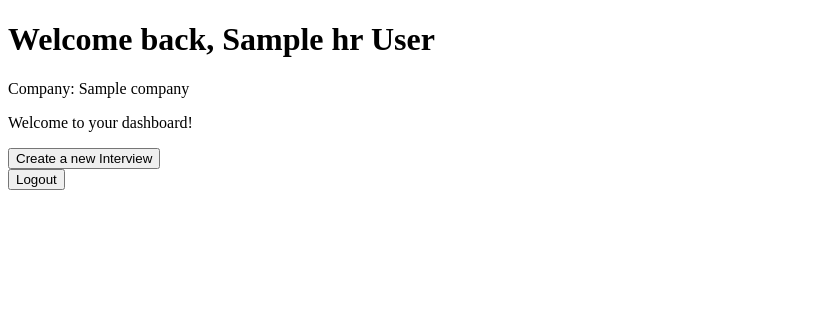
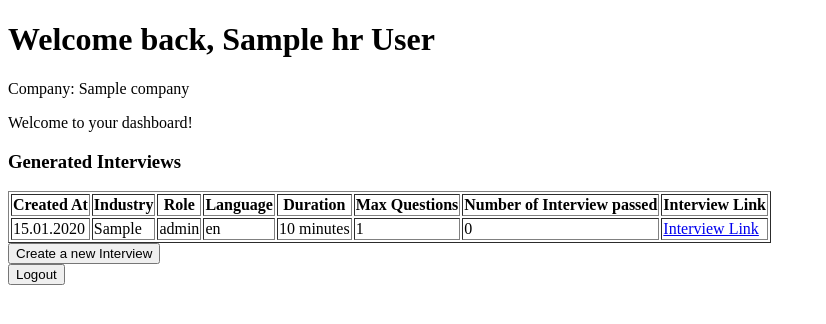
Before and after one commit to sidneygolstein/tunz.ai, a Flask app: page /home/1 in a window 1280 px wide. Shown: the top 324 px of the page, without its empty margins (0-826 px from the left). Run offline with Flask 3, Linux system fonts and the light colour scheme; tables that the repository leaves empty hold one stand-in row (values such as "Sample post"); data that the repository does not hold is empty; parts of the project's set-up code (start-up, migrations or seed data) failed here and were passed over.

Commit message:
New admin dashboard updated with every HR + new HR dashboard. HR now connected to the interview tehy create. It updates on the HR dashboard evevery time the HR create a new itw. Also, everyime an applicant passes the interview, it updates the dashboard. Need to have a 'see info' column on the HR interview dashboard to be able to access to all sessions passed by the applicants for a particular itw. Also, need to add in the admin homepage a new dashboard with general KPIs: #HR, #itw, #sessions...

```diff
--- a/app/main/routes.py
+++ b/app/main/routes.py
@@ -19,26 +19,46 @@ def create_or_load_session():
         session['assistant_id'] = None
         session['language'] = None
 
-@main.route('/home')
 #@jwt_required()
 # routes/main.py
-@main.route('/home/<int:user_id>')
-def home(user_id):
-    user = HR.query.get(user_id)
-    if not user:
+@main.route('/home/<int:hr_id>')
+def home(hr_id):
+    hr = HR.query.get(hr_id)
+    if not hr:
         return redirect(url_for('auth.login'))
 
-    return render_template('hr/hr_homepage.html', hr_name=user.name, hr_surname=user.surname, company_name=user.company.name)
+    interviews = Interview.query.filter_by(hr_id=hr_id).all()
+    interview_data = []
+    for interview in interviews:
+        interview_parameters = InterviewParameter.query.filter_by(interview_id=interview.id).first()
+        sessions_count = Session.query.filter_by(interview_parameter_id=interview_parameters.id).count()
+        interview_link = url_for('main.applicant_home', interview_parameter_id=interview_parameters.id, _external=True)
+        interview_data.append({
+            'created_at': interview.created_at.strftime("%d.%m.%Y"),  # Format the date
+            'industry': interview_parameters.industry,
+            'role': interview_parameters.role,
+            'language': interview_parameters.language,
+            'duration': interview_parameters.duration,
+            'max_questions': interview_parameters.max_questions,
+            'sessions_count': sessions_count,
+            'interview_link': interview_link
+        })
 
-@main.route('/create_interview', methods=['POST'])
-def create_interview():
-    new_interview = Interview()
+    return render_template('hr/hr_homepage.html', hr_name=hr.name, hr_surname=hr.surname, company_name=hr.company.name, hr_id=hr.id, interview_data=interview_data)
+
+
+
+@main.route('/create_interview/<int:hr_id>', methods=['POST'])
+def create_interview(hr_id):
+    hr = HR.query.get_or_404(hr_id)
+    new_interview = Interview(hr_id=hr.id)
     db.session.add(new_interview)
     db.session.commit()
-    return redirect(url_for('main.set_parameters', interview_id=new_interview.id))
+    return redirect(url_for('main.set_parameters', interview_id=new_interview.id, hr_id=hr.id))
 
-@main.route('/set_parameters/<int:interview_id>', methods=['GET', 'POST'])
-def set_parameters(interview_id):
+@main.route('/set_parameters/<int:interview_id>/<int:hr_id>', methods=['GET', 'POST'])
+def set_parameters(interview_id, hr_id):
+    hr = HR.query.get_or_404(hr_id)
     if request.method == 'POST':
         session.clear()
         language = request.form['language']
@@ -59,12 +79,12 @@ def set_parameters(interview_id):
         db.session.add(interview_parameter)
         session['interview_parameter_id'] = interview_parameter.id
         session['interview_id'] = interview_id
-        session['hr_email'] = 'sidney@tunz.ai'  # Replace with actual HR email when login functionalities
+        session['hr_email'] = hr.email  # Replace with actual HR email when login functionalities
         db.session.commit()
         interview_link = url_for('main.applicant_home', interview_parameter_id=interview_parameter.id, _external=True)
 
-        return render_template('hr/interview_generated.html', interview_link = interview_link)
-    return render_template('hr/create_interview.html', interview_id=interview_id)
+        return render_template('hr/interview_generated.html', interview_link = interview_link, hr_id = hr_id)
+    return render_template('hr/create_interview.html', interview_id=interview_id, hr_id = hr_id)
 
 
 @main.route('/applicant_home/<int:interview_parameter_id>', methods=['GET', 'POST'])
--- a/app/models/interview.py
+++ b/app/models/interview.py
@@ -5,12 +5,12 @@ from .. import db
 
 class Interview(db.Model):
     id = db.Column(db.Integer, primary_key=True)
-    timestamp = db.Column(db.DateTime, default=datetime.utcnow)
+    created_at = db.Column(db.DateTime, default=datetime.utcnow)
     description = db.Column(db.String, nullable=False, default = "")
     name = db.Column(db.String, nullable=False, default = "")
     rules = db.Column(db.String, nullable=False, default = "")                                      # E.g., maximum number of applicants = 200
     status = db.Column(db.String, nullable=True, default = "live")
-    hr_id = db.Column(db.Integer, db.ForeignKey('hr.id'), nullable=False, default = 1)
+    hr_id = db.Column(db.Integer, db.ForeignKey('hr.id'), nullable=False)
     interview_parameters = db.relationship('InterviewParameter', backref='interview',  cascade="all, delete-orphan")
 
 
--- a/app/templates/hr/create_interview.html
+++ b/app/templates/hr/create_interview.html
@@ -8,7 +8,7 @@
 <body>
     <div class="container">
         <h1>Set Interview Parameters</h1>
-        <form action="{{ url_for('main.set_parameters', interview_id=interview_id) }}" method="POST">
+        <form action="{{ url_for('main.set_parameters', interview_id=interview_id, hr_id=hr_id) }}" method="POST">
             <div class="form-group">
                 <label for="language">Language:</label>
                 <select name="language" class="form-control" required>
--- a/app/templates/hr/hr_homepage.html
+++ b/app/templates/hr/hr_homepage.html
@@ -10,7 +10,32 @@
     <h1>Welcome back, {{ hr_name }} {{ hr_surname }}</h1>
     <p>Company: {{ company_name }}</p>
     <p>Welcome to your dashboard!</p>
-    <form action="{{ url_for('main.create_interview') }}" method="POST">
+    <h3>Generated Interviews</h3>
+    <table border="1">
+        <tr>
+            <th>Created At</th>
+            <th>Industry</th>
+            <th>Role</th>
+            <th>Language</th>
+            <th>Duration</th>
+            <th>Max Questions</th>
+            <th>Number of Interview passed</th>
+            <th>Interview Link</th>
+        </tr>
+        {% for interview in interview_data %}
+        <tr>
+            <td>{{ interview.created_at }}</td>
+            <td>{{ interview.industry }}</td>
+            <td>{{ interview.role }}</td>
+            <td>{{ interview.language }}</td>
+            <td>{{ interview.duration }} minutes</td>
+            <td>{{ interview.max_questions }}</td>
+            <td>{{ interview.sessions_count }}</td>
+            <td><a href="{{ interview.interview_link }}" target="_blank">Interview Link</a></td>
+        </tr>
+        {% endfor %}
+    </table>
+    <form action="{{ url_for('main.create_interview', hr_id=hr_id) }}" method="POST">
         <button type="submit">Create a new Interview</button>
     </form>
     <form action="{{ url_for('auth.logout') }}" method="POST">
--- a/app/templates/hr/interview_generated.html
+++ b/app/templates/hr/interview_generated.html
@@ -10,7 +10,7 @@
     <div class="interview-link">
         <input type="text" value="{{ interview_link }}" readonly>
         <button onclick="copyToClipboard()">Copy Link</button>
-        <a href="{{ url_for('main.home') }}">Back to Home</a>
+        <a href="{{ url_for('main.home', hr_id = hr_id) }}">Back to Home</a>
     </div>
 </div>
 
```
Also changed, not shown: app/admin/routes.py (+34 -13 lines), app/auth/routes.py (+12 -10 lines), app/decorators.py (+2 -6 lines), app/static/static/js/admin_logout.js (added, +7 -0 lines), app/static/static/js/manage_window.js (added, +26 -0 lines), app/static/static/styles.css (+7 -0 lines), app/templates/admin/admin_homepage.html (+15 -12 lines), app/templates/admin/view_hr_info.html (added, +17 -0 lines), app/templates/auth/login.html (+1 -24 lines), migrations/versions/d0478d77e065_new_interview_attribute_created_at.py (added, +34 -0 lines).
